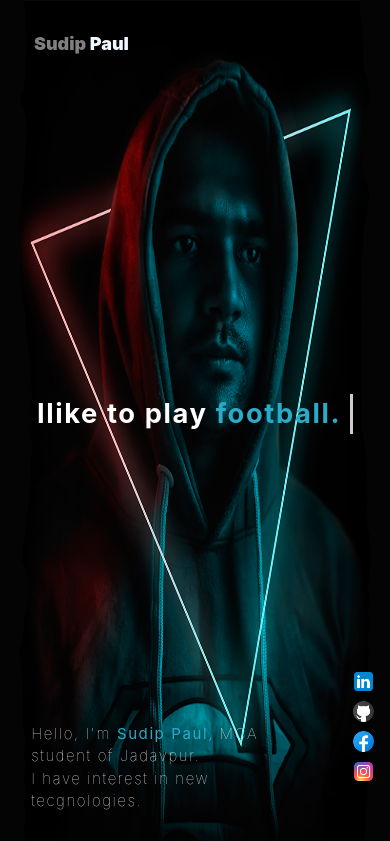
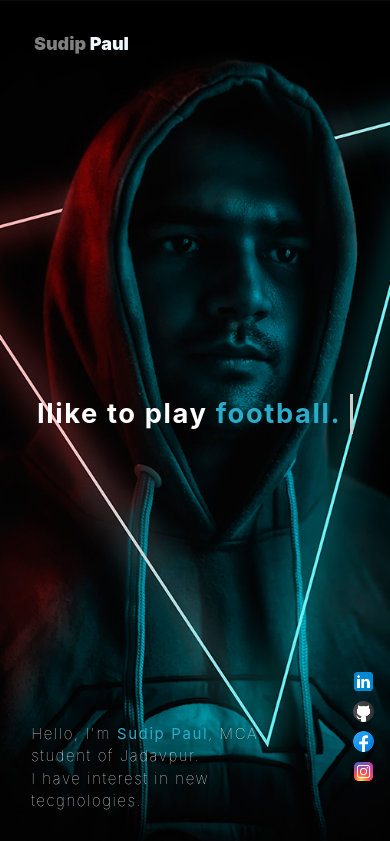
Before and after one commit to ItsSudip/Resume, a plain HTML site: page index.html in a window 390 px wide. Shown: the top 841 px of the page. Drawn offline with nearby package versions, Linux system fonts and the light colour scheme.

Commit message:
Update styles.css

```diff
--- a/css/styles.css
+++ b/css/styles.css
@@ -8,7 +8,7 @@ body{
 }
 .navbar{
   position: fixed;
-  font-size: large;
+  font-size: 1.5vw;
   font-weight: 1000;
   width: 100%;
   margin-top: 20px;
@@ -60,7 +60,6 @@ body{
 .follow-icon:hover{
   background-color: rgb(42, 172, 201);
 }
-
 
 .mail{
   width: 50px;
@@ -115,6 +114,9 @@ body{
 }
 
 
+.navbar div span div .cv_download_link{
+  height: 2vw;
+}
 
 .container{
   background-color: #101010;
@@ -335,7 +337,11 @@ h3{
 
 .containero {
   background-image: url(../images/test.jpg);
-  background-repeat: round;
+  /*background-repeat: round; */
+
+  /*background-repeat: no-repeat;*/
+  background-size: cover;
+  background-position: center;
   background-attachment: fixed;
   height: 100vh;
   width: 100vw;
@@ -499,6 +505,10 @@ h3{
     width: 50vw;
   }
 
+  .navbar div span div .cv_download_link{
+    height: 21vw;
+  }
+
 }
 
 
```
